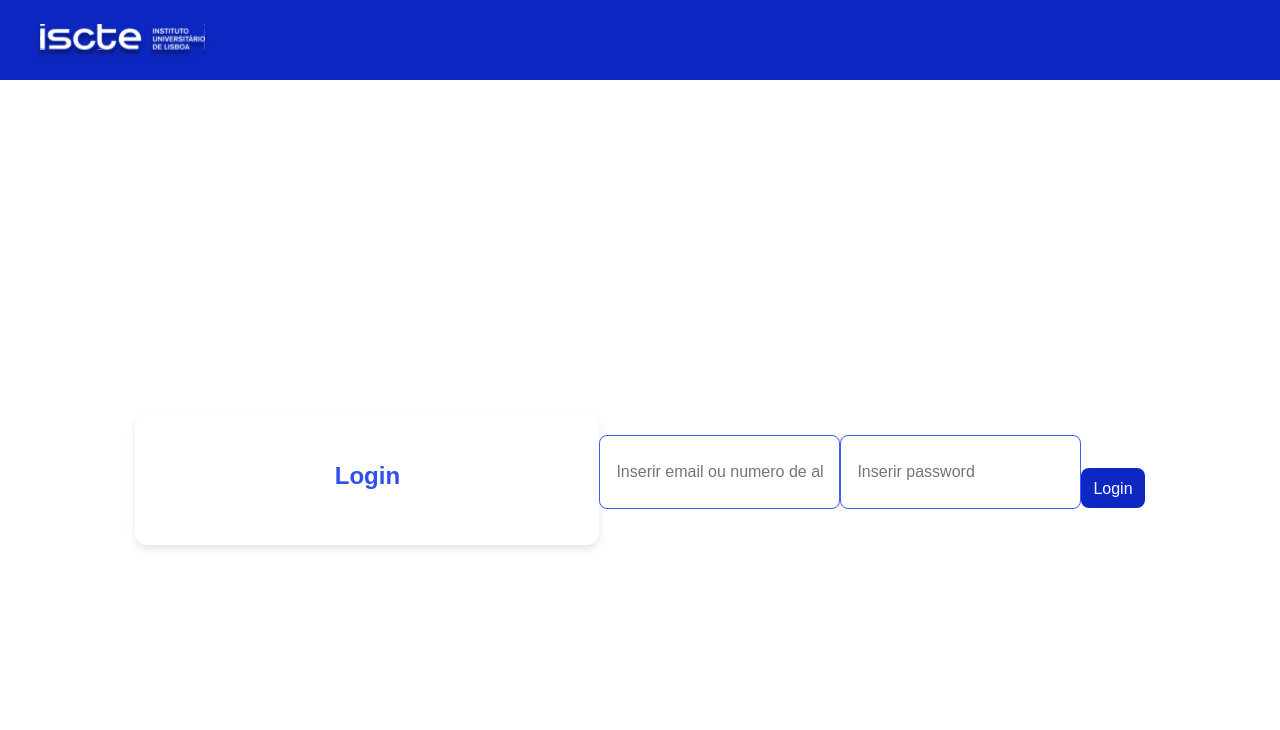
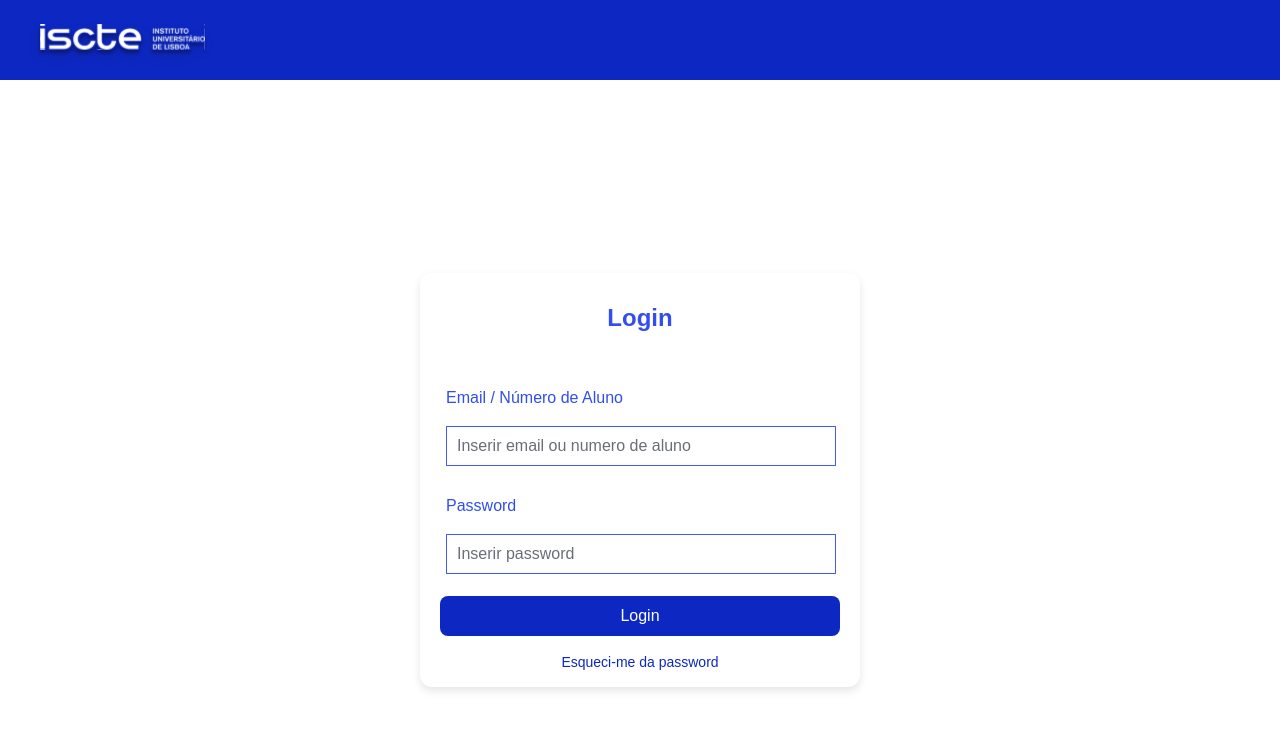
Before and after one commit to Martsnake/ProjetoProgramacaoWeb-Front, a React (Vite) app in the folder website/: page / in a window 1280 px wide. Shown: the top 730 px of the page. Built offline with nearby package versions, Linux system fonts and the light colour scheme.

Commit message:
style(home-page): update mainContainer layout to use flex column
- Set the mainContainer to use flexbox with column direction.
- Ensured the container spans the full width of the page.

```diff
--- a/website/src/App.jsx
+++ b/website/src/App.jsx
@@ -3,6 +3,7 @@ import { BrowserRouter as Router, Routes, Route } from 'react-router-dom';
 import  Login  from './pages/Login.jsx'
 import LandingPage from './pages/LandingPage.jsx';
 import Header from './components/Header.jsx';
+import HomePage from './pages/HomePage.jsx';
 import './App.css'
 
 export default function App() {
@@ -14,6 +15,7 @@ export default function App() {
       <Routes>
         <Route path="/" element={<Login />} />
         <Route path="/landing" element={<LandingPage/>}/>
+        <Route path="/home" element={<HomePage/>}/>
       </Routes>
     </Router>
   )
--- a/website/src/components/Header.jsx
+++ b/website/src/components/Header.jsx
@@ -5,10 +5,16 @@ import styles from './Header.module.css';
 import logo from '../assets/Bitmap.svg'
 
 export default function Header() {
+    const [isLoggedIn, setIsLoggedIn] = useState(false);
 
     return(
-        <header className={styles.header}>
+        <header className={`${styles.header} ${isLoggedIn ? styles.loggedIn : ""}`}>
             <img src={logo} alt="Iscte" className={styles.logo}/>
+            {/* Uma forma BASICA de modar o header quando o utilizador faz login(não vai ficar assim) */}
+            {/* <div className={styles.logo}>Logo</div>
+            <button onClick={() => setIsLoggedIn(!isLoggedIn)}>
+                {isLoggedIn ? "Logout" : "Login"}
+            </button> */}
         </header>
     );
 }
--- a/website/src/components/Header.module.css
+++ b/website/src/components/Header.module.css
@@ -18,6 +18,11 @@
    filter: drop-shadow(0px 4px 4px rgba(0, 0, 0, 0.25));
 }
 
+.header.loggedIn {
+   background-color: #1a73e8;
+   color: #fff;
+ }
+
 @media (max-width: 768px) {
    .header {
       justify-content: center;
--- /dev/null
+++ b/website/src/pages/HomePage.jsx
@@ -0,0 +1,11 @@
+import react from "react";
+
+import styles from './HomePage.module.css';
+
+export default function MainPage() {
+    return(
+        <div className={styles.mainContainer}>
+
+        </div>
+    );
+}
--- /dev/null
+++ b/website/src/pages/HomePage.module.css
@@ -0,0 +1,5 @@
+.mainContainer{
+    display: flex;
+    flex-direction: column;
+    width: 100%;
+}
--- a/website/src/pages/Login.jsx
+++ b/website/src/pages/Login.jsx
@@ -9,18 +9,18 @@ export default function Login() {
     return(
             <div className={styles.main}>
                 <div className={styles.container}>
+                    <div>
                         <h1 className={styles.title}>Login</h1>
-                    <div ></div>
                     </div>
-                <div>
-                    <div className={styles.input_group}>
-                        <img src="" alt="" />
+                    <div className={styles.group}>
+                        <p className={styles.subtitle}>Email / Número de Aluno</p>
+                        <div className={styles.input}>
                             <input type="text" placeholder='Inserir email ou numero de aluno' className={styles.input_field}/>
                         </div>
                     </div>
-                <div >
-                    <div className={styles.input_group}>
-                        <img src="" alt="" />
+                    <div className={styles.group}>
+                        <p  className={styles.subtitle}>Password</p>
+                        <div className={styles.input}>
                             <input type="password" placeholder='Inserir password' className={styles.input_field}/>
                         </div>
                     </div>
@@ -29,6 +29,10 @@ export default function Login() {
                             <button className={styles.login_button}>Login</button>
                         </div>
                     </div>
+                    <div>
+                        <p className={styles.forgot_password}>Esqueci-me da password</p>
+                    </div>
+                </div>
             </div>
     );
 }
--- a/website/src/pages/Login.module.css
+++ b/website/src/pages/Login.module.css
@@ -2,59 +2,88 @@
   display: flex;
   justify-content: center;
   align-items: center;
+  width: 100%;
   height: 100vh;
   background-color: #ffffff;
   font-family: 'Montserrat', sans-serif;
-    padding: 0 1rem;
 }
 
 .container {
   width: 100%;
+  height: auto;
   max-width: 400px;
-    padding: 2rem;
   box-shadow: 0 4px 8px rgba(0, 0, 0, 0.1);
   border-radius: 12px;
   background-color: #ffffff;
+  display: flex;
+  flex-direction: column;
+  padding: 0px 20px;
 }
 
 .title {
   text-align: center;
-    margin-bottom: 1.5rem;
+  margin: 2rem;
   font-size: 24px;
   color: #324EEC;
 }
 
-  .input_group {
+.subtitle {
+  color: #324EEC;
+}
+.group{
   display: flex;
-    align-items: center;
-    margin-bottom: 1rem;
+  flex-direction: column;
+  text-align: left;
+  padding: 6px;
+}
+.input {
+  display: flex;
+  flex-direction: column;
+  width: 100%;
+  max-height: 40px;
   border: 1px solid #405BF7;
-    border-radius: 8px;
-    padding: 0.5rem;
-    background-color: white;
-    transition:  0.3s ease;
+  background-color: #ffffff;
+  transition: 0.3s ease;
 }
 
 .input_field {
   flex: 1;
+  width: 100%;
   border: none;
   outline: none;
   font-size: 16px;
   background-color: transparent;
-    padding: 0.5rem;
-    height: 40px;
+  height: 100%;
+  color: #696E77;
+  padding: 10px;
+}
+
+.input_field::placeholder {
+  color: #696E77;
+  opacity: 1;
+}
+
+.button_container {
+  width: 100%;
 }
 
 .login_button {
   width: 100%;
   height: 40px;
-    padding: 0.75rem;
-    border: none;
   background-color: #0D28C2;
-    color: white;
+  color: #ffffff;
   border-radius: 8px;
   font-size: 16px;
   cursor: pointer;
-    transition:  0.2s ease;
+  transition: 0.2s ease;
   margin-top: 1rem;
+  padding: 0;
 }
+
+.forgot_password {
+  text-align: center;
+  margin-top: 1rem;
+  font-size: 14px;
+  color: #0D28C2;
+  cursor: pointer;
+}
```
Also changed, not shown: website/src/pages/PasswordRecoverryPage.jsx (added, +9 -0 lines), website/src/pages/MainPage.jsx (deleted), website/src/pages/MainPage.module.css (deleted). Lines whose indentation alone changed are shown as unchanged.
